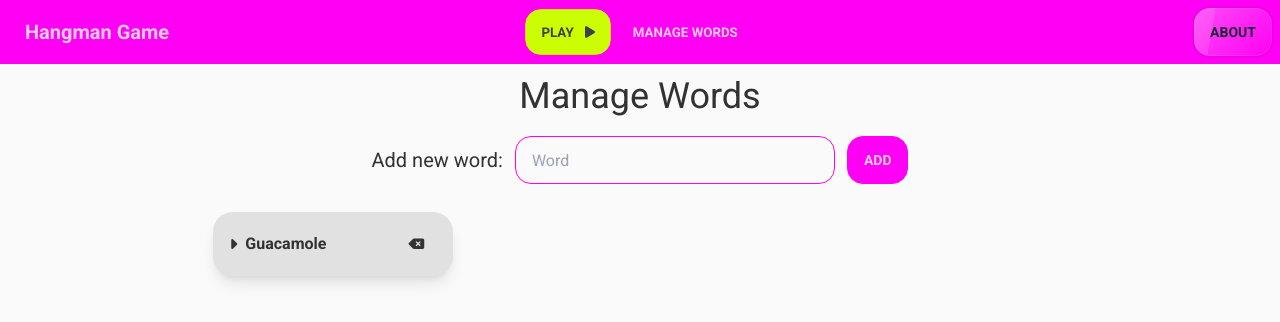
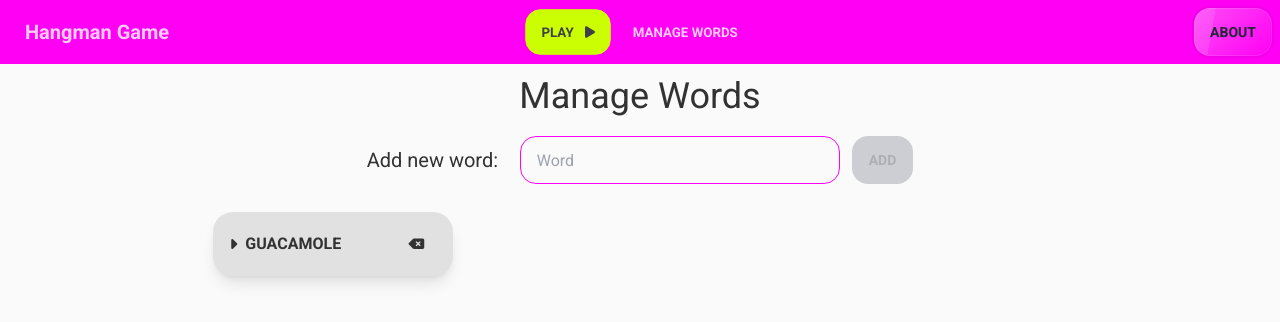
Before and after one commit to subAngel/hangman-vue, a Vue app: page / in a window 1280 px wide. Shown: the top 322 px of the page. Built offline with nearby package versions, Linux system fonts and the light colour scheme.

Commit message:
Agregando una palabra a la lista de las palabras y eliminando palabras

```diff
--- a/package.json
+++ b/package.json
@@ -13,6 +13,7 @@
     "@fortawesome/free-brands-svg-icons": "^6.3.0",
     "@fortawesome/free-regular-svg-icons": "^6.3.0",
     "@fortawesome/free-solid-svg-icons": "^6.3.0",
+    "@fortawesome/vue-fontawesome": "^3.0.3",
     "daisyui": "^2.51.3",
     "vue": "^3.2.45"
   },
--- a/src/components/FormAddWord.vue
+++ b/src/components/FormAddWord.vue
@@ -1,16 +1,38 @@
 <template>
-	<div class="container">
+	<div class="container mx-auto">
 		<h2 class="text-center text-4xl mt-3">Manage Words</h2>
 		<div class="flex justify-center mt-5 items-center">
-			<h2 class="text-xl mr-3">Add new word:</h2>
-			<input
-				type="text"
-				placeholder="Word"
-				class="input input-bordered input-primary w-full max-w-xs mr-3"
-			/>
-			<button class="btn btn-primary">Add</button>
+			<form class="flex flex-row items-center justify-around">
+				<h2 class="text-xl w-64">Add new word:</h2>
+				<input
+					type="text"
+					placeholder="Word"
+					v-model="word"
+					class="input input-bordered input-primary w-full max-w-xs mr-3"
+				/>
+				<button
+					class="btn btn-primary"
+					@click.prevent="
+						addWord(word);
+						word = '';
+					"
+					:disabled="word === ''"
+				>
+					Add
+				</button>
+			</form>
 		</div>
 	</div>
 </template>
 
-<script setup></script>
+<script setup>
+import { ref } from "vue";
+
+const emit = defineEmits(["add"]);
+
+const word = ref("");
+
+function addWord(word) {
+	emit("add", word);
+}
+</script>
--- a/src/pages/ManageWords.vue
+++ b/src/pages/ManageWords.vue
@@ -1,10 +1,15 @@
 <template>
-	<AddWord />
+	<AddWord @add="addWord" />
 
 	<div
 		class="mt-7 grid lg:grid-cols-4 sm:grid-cols-1 md:grid-cols-2 gap-x-3 gap-y-6 mx-auto w-8/12 items-center"
 	>
-		<Word v-for="(w, i) in words" :word="w" @delete="deleteWord(i)" />
+		<Word
+			v-for="(w, i) in words"
+			:word="w.toUpperCase()"
+			@delete="deleteWord(i)"
+			v-bind:key="i"
+		/>
 	</div>
 </template>
 
@@ -16,7 +21,11 @@ import Word from "../components/Word.vue";
 const words = ref(["Guacamole"]);
 
 const deleteWord = (index) => {
-	console.log(index);
-	console.log(words.value[index]);
+	console.log(words.value[index], index);
+	words.value = words.value.filter((value, i) => i != index);
+};
+
+const addWord = (word) => {
+	words.value.push(word);
 };
 </script>
```
Also changed, not shown: src/main.js (+7 -1 lines), 1 other file (tests, documents, lock files or other folders).
